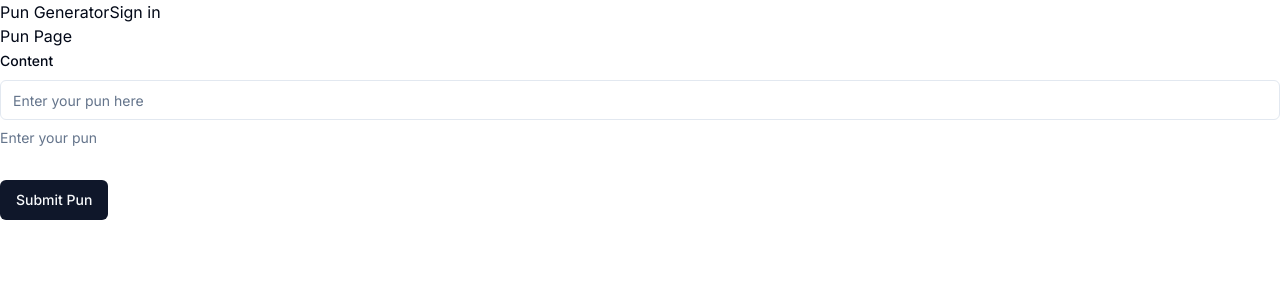
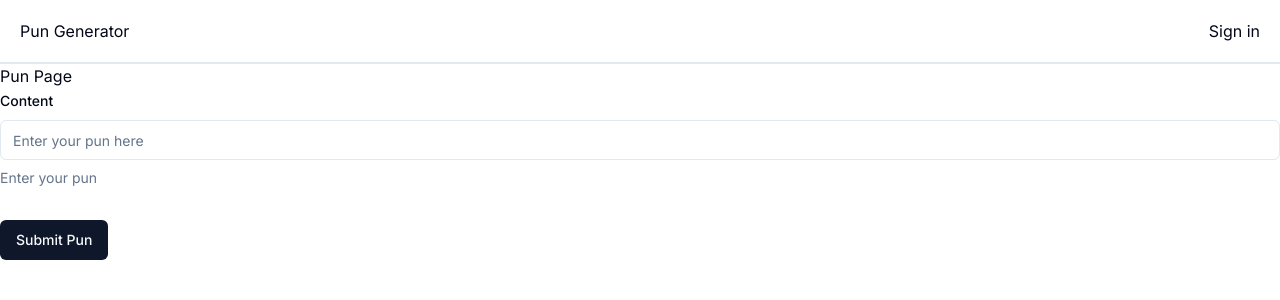
Before and after one commit to shaikathaque/pun-generator, a Next.js app: page /pun in a window 1280 px wide. Shown: the top 300 px of the page. Built offline with nearby package versions, Linux system fonts and the light colour scheme; no server answers.

Commit message:
feat: protect pun route

```diff
--- a/src/app/pun/page.tsx
+++ b/src/app/pun/page.tsx
@@ -3,6 +3,8 @@
 import { zodResolver } from '@hookform/resolvers/zod';
 import { useForm } from 'react-hook-form';
 import { z } from 'zod';
+
+import { auth } from '@clerk/nextjs/server';
 
 import { Button } from '@/components/ui/button';
 import {
--- a/src/components/header.tsx
+++ b/src/components/header.tsx
@@ -1,16 +1,18 @@
 import { SignInButton, SignedIn, SignedOut, UserButton } from '@clerk/nextjs';
+import Link from 'next/link';
 
 export default function Header() {
   return (
-    <header>
-      <div className="flex flex-row">
+    <nav className="flex h-16 items-center border-b-2 px-5">
       {/* Top left branding */}
       <div>
+        <Link href="/">
           <h1>Pun Generator</h1>
+        </Link>
       </div>
 
       {/* Top right user nav */}
-        <div>
+      <div className="ml-auto items-center">
         <SignedOut>
           <SignInButton />
         </SignedOut>
@@ -18,7 +20,6 @@ export default function Header() {
           <UserButton />
         </SignedIn>
       </div>
-      </div>
-    </header>
+    </nav>
   );
 }
--- a/src/middleware.ts
+++ b/src/middleware.ts
@@ -1,6 +1,10 @@
-import { clerkMiddleware } from '@clerk/nextjs/server';
+import { clerkMiddleware, createRouteMatcher } from '@clerk/nextjs/server';
 
-export default clerkMiddleware();
+const isProtectedRoute = createRouteMatcher(['/pun(.*)']);
+
+export default clerkMiddleware((auth, req) => {
+  if (isProtectedRoute(req)) auth().protect();
+});
 
 export const config = {
   matcher: ['/((?!.*\\..*|_next).*)', '/', '/(api|trpc)(.*)'],
```
Lines whose indentation alone changed are shown as unchanged.
